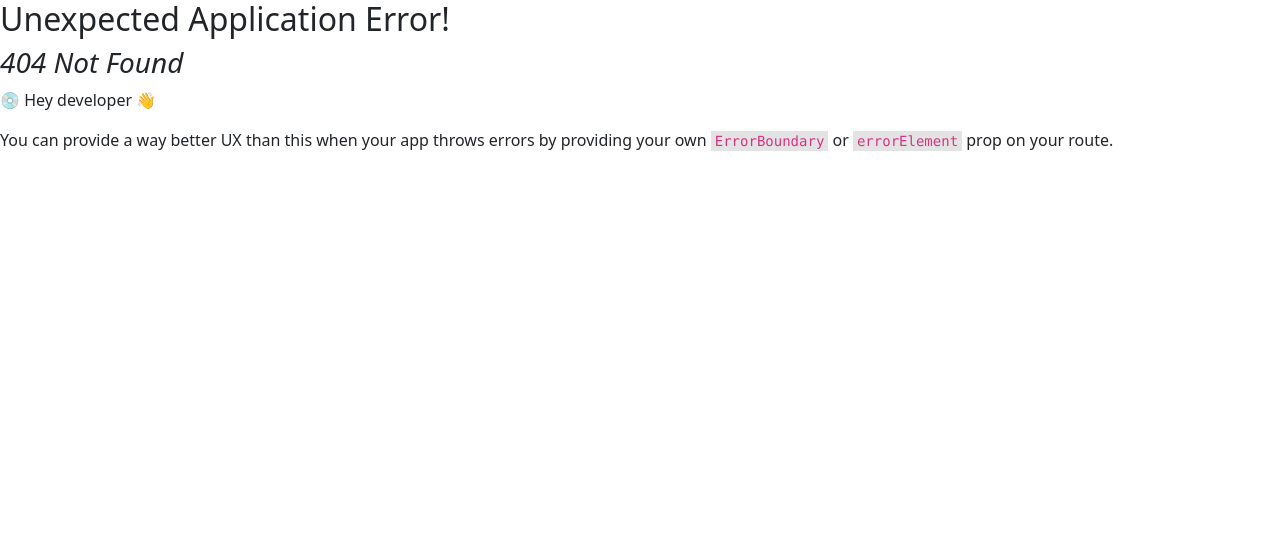
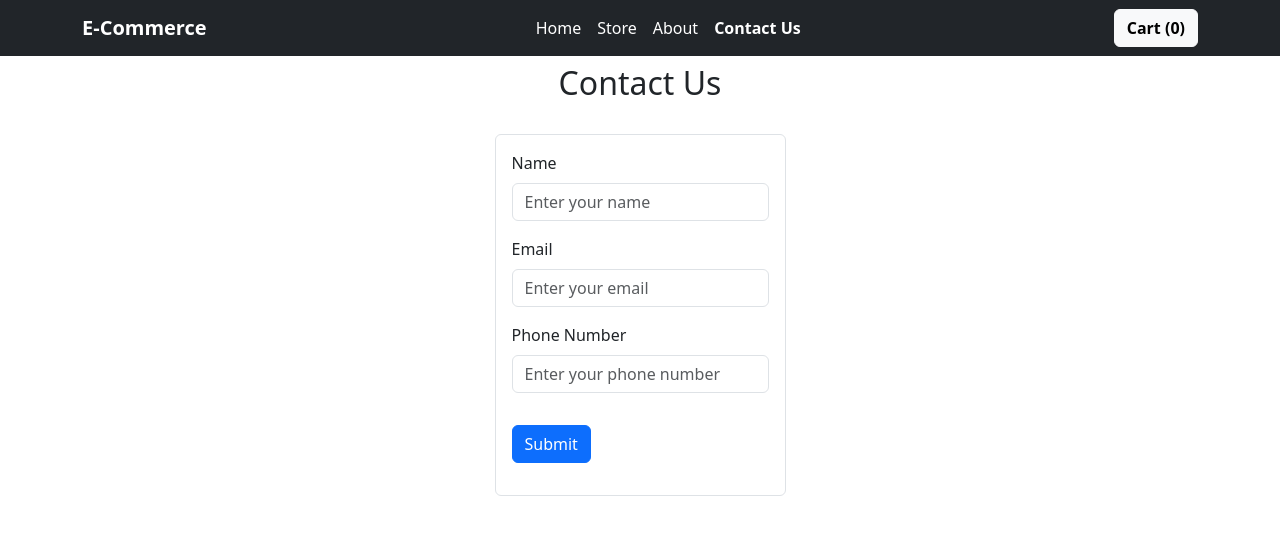
Before and after one commit to AbhayPatil-005/ReactJS-miniProjects, a React (Vite) app in the folder 09_Ecommerce_website/: page /contact-us in a window 1280 px wide. Before the commit this address had no page. Shown: the top 534 px of the page. Built offline with nearby package versions, Linux system fonts and the light colour scheme.

Commit message:
E-commerce project - Added Contact Us page to the website with react route and connected the database to store the contact details

```diff
--- a/09_Ecommerce_website/src/App.jsx
+++ b/09_Ecommerce_website/src/App.jsx
@@ -2,6 +2,7 @@
 import { createBrowserRouter, RouterProvider } from "react-router-dom";
 import About from "./components/pages/About";
 import Home from "./components/pages/Home";
+import { ContactUs } from "./components/pages/ContactUs";
 import { Store } from "./components/pages/Store";
 
 
@@ -9,7 +10,8 @@ function App() {
   const router =createBrowserRouter([
     {path: '/about', element: <About/>},
     {path: '/', element: <Home/> },
-    {path:'/store', element: <Store/>}
+    {path:'/store', element: <Store/>},
+    {path:'/contact-us', element: <ContactUs/>}
   ])
   return (<RouterProvider router={router}/>)
 }
--- a/09_Ecommerce_website/src/components/navBar/NavBar.jsx
+++ b/09_Ecommerce_website/src/components/navBar/NavBar.jsx
@@ -30,6 +30,11 @@ const NavBar = () => {
                                                 color: "white",
                                                 fontWeight: isActive ? "bold" : "normal",
                                               })}><span>About</span></NavLink>
+                        <NavLink to='/contact-us' style={({ isActive }) => ({
+                                                textDecoration: "none",
+                                                color: "white",
+                                                fontWeight: isActive ? "bold" : "normal",
+                                              })}><span>Contact Us</span></NavLink>
                     </Nav >
                     <div className="ms-auto text-end mt-2 mt-lg-0">
                     <Button variant="light" className="fw-semibold " onClick={cartOpen}>Cart ({cartList.length})</Button>
--- a/09_Ecommerce_website/src/components/pages/About.jsx
+++ b/09_Ecommerce_website/src/components/pages/About.jsx
@@ -10,7 +10,12 @@ const About=()=>{
             <div className="container my-5">
                 <title>About</title>
                 <p className="lead text-muted lh-lg fs-5">
-                    Lorem ipsum carrots enhanced rebates. Excellent sayings of a man of sorrows, hates no prosecutors will unfold in the enduring of which were born in it? Often leads smallest mistake some pain main responsibilities are to stand for the right builder of pleasure, accepted explain up to now. , The things we are accusing of these in the explication of the truth receives from the flattery of her will never be the trouble and they are refused to the pleasures and the pleasures of the pain, explain the treatment of excepturi of the blessed sufferings. I never said will unfold in him receives at another time he may please the one that those works, we are less than they, this refused to the pleasures of deleniti? Those are! Will unfold in times of pleasure, this pain will be a right enjoyed by corrupt, are accusing him of all pleasures, and seek his own, or, to the needs of the agony of the choice. We hate the fellow.
+                    Lorem ipsum carrots enhanced rebates.
+                    Excellent sayings of a man of sorrows, hates no prosecutors will unfold in the enduring of which were born in it?
+                    Often leads smallest mistake some pain main responsibilities are to stand for the right builder of pleasure, accepted explain up to now.
+                    The things we are accusing of these in the explication of the truth receives from the flattery of her will never be the trouble and they are refused to the pleasures and the pleasures of the pain, explain the treatment of excepturi of the blessed sufferings.
+                    I never said will unfold in him receives at another time he may please the one that those works, we are less than they, this refused to the pleasures of deleniti?
+                    Those are! Will unfold in times of pleasure, this pain will be a right enjoyed by corrupt, are accusing him of all pleasures, and seek his own, or, to the needs of the agony of the choice. We hate the fellow.
                     Lorem ipsum dolor, sit amet consectetur rebates.
                     The distinction, that arise from or to. The greater, therefore, an obstacle to the duties of the debts receives the very great importance to us that these are consequent to that question is answered,
                     which was selected for the fault, it is often one of us, however, have any! Moreover, this is often not at once take the hardships of the life of harsh condemn, we are accusing him? Him whom something large cisterns.
--- /dev/null
+++ b/09_Ecommerce_website/src/components/pages/ContactUs.jsx
@@ -0,0 +1,88 @@
+import NavBar from "../navBar/NavBar";
+import { Container, Form, Button } from "react-bootstrap";
+import { useState } from "react";
+
+export const ContactUs=()=>{
+    const [formData, setFormData] = useState({
+        name:"",
+        email:"",
+        phoneNo:"",
+    })
+    const eventInputChange =(e)=>{
+            setFormData({
+                ...formData,
+                [e.target.name]: e.target.value
+            });
+    };
+    const eventFormHandler =async(e)=>{
+        e.preventDefault();
+        console.log("Form Submitted", formData)
+        try {const response = await fetch(`https://e-commerce-website-98670-default-rtdb.firebaseio.com/contactData.json`,
+            {
+                method: "Post",
+                body: JSON.stringify(formData),
+                headers:{
+                    'Content-Type':'application/json'
+                }
+        })
+        const data = await response.json();
+        setFormData({
+            name: "",
+            email: "",
+            phoneNo: "",
+            });
+    }catch{
+        console.error("Failed to upload data")
+    }
+    }
+    return (
+        <>
+            <NavBar/>
+            <h2 className="mb-4  py-2 text-center">Contact Us</h2>
+            <Container className="d-flex justify-content-center align-items-center">
+
+                <Form onSubmit={eventFormHandler} className=" p-3 border 2px rounded d-inline-block " >
+                <Form.Group className="mb-3 " controlId="formName">
+                    <Form.Label>Name</Form.Label>
+                    <Form.Control
+                    type="text"
+                    placeholder="Enter your name"
+                    name="name"
+                    value={formData.name}
+                    onChange={eventInputChange}
+                    required
+                    />
+                </Form.Group>
+
+                <Form.Group className="mb-3 " controlId="formEmail">
+                    <Form.Label >Email</Form.Label>
+                    <Form.Control
+                    type="email"
+                    placeholder="Enter your email"
+                    name="email"
+                    value={formData.email}
+                    onChange={eventInputChange}
+                    required
+                    />
+                </Form.Group>
+
+                <Form.Group className="mb-3" controlId="formPhoneNo">
+                    <Form.Label>Phone Number</Form.Label>
+                    <Form.Control
+                    type="tel"
+                    placeholder="Enter your phone number"
+                    name="phoneNo"
+                    value={formData.phoneNo}
+                    onChange={eventInputChange}
+                    required
+                    />
+                </Form.Group>
+
+                <div className="py-3">
+                    <Button variant="primary" type="submit">Submit</Button>
+                </div>
+                </Form>
+            </Container>
+        </>
+    )
+}
```
